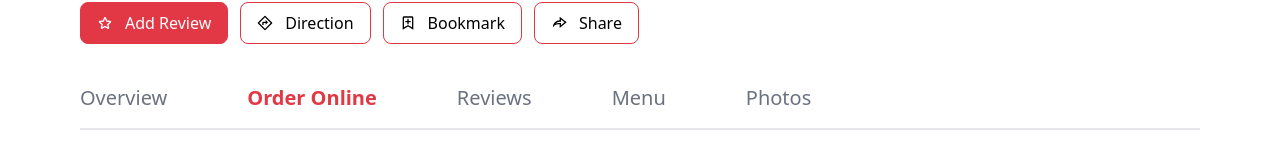
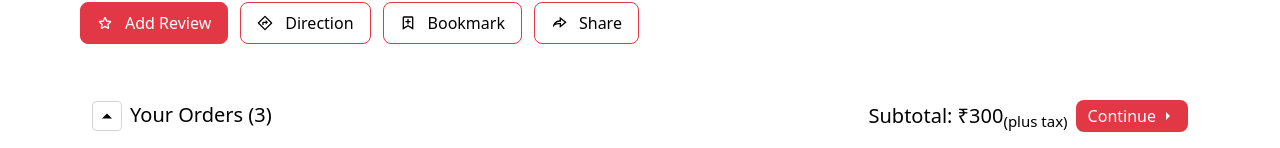
Before and after one commit to ananya-01/Zomato_Clone, a React (Create React App) app in the folder client/: page /restaurant/1/order-online in a window 1280 px wide. Shown: the part 652-800 px from the top of the page. Built offline with nearby package versions, Linux system fonts and the light colour scheme.

Commit message:
Add cart component

```diff
--- a/client/src/Layout/Restaurant.layout.jsx
+++ b/client/src/Layout/Restaurant.layout.jsx
@@ -9,6 +9,7 @@ import ImageGrid from "../components/restaurant/ImageGrid";
 import InfoButtons from "../components/restaurant/InfoButtons";
 import RestaurantInfo from "../components/restaurant/RestaurantInfo";
 import TabContainer from "../components/restaurant/Tabs";
+import CartContainer from "../components/Cart/CartContainer";
 
 const RestaurantLayout = (props) => {
     return(
@@ -49,6 +50,7 @@ const RestaurantLayout = (props) => {
             </div>
             <div className="relative">{props.children}</div>
        </div>
+       <CartContainer />
         </>
     );
 };
--- /dev/null
+++ b/client/src/components/Cart/CartContainer.jsx
@@ -0,0 +1,117 @@
+import React,{useState} from 'react';
+
+//icons
+import {
+    IoMdArrowDropdown,
+    IoMdArrowDropright,
+    IoMdArrowDropup,
+  } from "react-icons/io";
+import { IoCloseSharp } from "react-icons/io5";
+
+//components
+import FoodItem from './FoodItem';
+
+
+  const CartSM = ({ toggle }) => {
+    return (
+      <>
+        <div className="md:hidden flex items-center justify-between">
+          <div className="flex flex-col items-start">
+            <small className="flex items-center gap-1" onClick={toggle}>
+              3 Item <IoMdArrowDropup />{" "}
+            </small>
+            <h4>
+              ₹300
+              <sub>(plus tax)</sub>
+            </h4>
+          </div>
+          <button
+
+            className="flex items-center gap-1 bg-zomato-400 px-3 py-1 text-white rounded-lg"
+          >
+            Continue <IoMdArrowDropright />
+          </button>
+        </div>
+      </>
+    );
+  }
+
+const CartLg = ({ toggle }) => {
+
+    return (
+      <>
+        <div className="hidden md:flex items-center justify-between container px-20 mx-auto">
+          <div className="flex gap-2 text-xl items-start">
+            <span
+              className="border bg-white border-gray-300 p-1 rounded"
+              onClick={toggle}
+            >
+              <IoMdArrowDropup />
+            </span>
+            <h4>Your Orders (3)</h4>
+          </div>
+          <div className="flex items-center gap-2">
+            <h4 className="text-xl">
+              Subtotal: ₹300
+              <sub>(plus tax)</sub>
+            </h4>
+            <button
+              className="flex items-center gap-1 bg-zomato-400 px-3 py-1 text-white rounded-lg"
+            >
+              Continue <IoMdArrowDropright />
+            </button>
+          </div>
+        </div>
+      </>
+    );
+  }
+
+const CartContainer = () => {
+    const [isOpen, setIsOpen] = useState(false);
+    const [cartData, setCartData] = useState([]);
+    const [foods, setFoods] = useState([
+        {
+            name:"Paneer Butter Masala",
+            price:"₹210",
+            quantity:"4",
+          },
+          {
+            name:"Paneer Butter Masala",
+            price:"₹210",
+            quantity:"2",
+          },
+          {
+            name:"Paneer Butter Masala",
+            price:"₹210",
+            quantity:"1",
+          }
+    ]);
+
+    const toggleCart = () => setIsOpen((prev) => !prev);
+    const closeCart = () => setIsOpen(false);
+
+  return (
+    <>
+          {isOpen && (
+            <div className="fixed w-full overflow-y-scroll h-48 bg-white z-10 p-2 bottom-16 px-3">
+              <div className="flex items-center justify-between md:px-20">
+                <h3 className="text-xl font-semibold">Your Orders</h3>
+                <IoCloseSharp onClick={closeCart} />
+              </div>
+              <hr className="my-2" />
+              <div className="flex flex-col gap-2 md:px-20">
+                {foods.map((food) => (
+                  <FoodItem {...food} key={food._id} />
+                ))}
+              </div>
+            </div>
+          )}
+          <div className="fixed w-full bg-white z-10 py-4 px-3 bottom-0">
+            <CartSM toggle={toggleCart} />
+            <CartLg toggle={toggleCart} />
+          </div>
+    </>
+  );
+}
+
+export default CartContainer;
--- /dev/null
+++ b/client/src/components/Cart/FoodItem.jsx
@@ -0,0 +1,38 @@
+import React from 'react';
+
+//Icons
+import { BsTrashFill } from "react-icons/bs";
+
+const FoodItem = (props) => {
+    return (
+        <>
+        <div className="flex items-center justify-between">
+          <h5>{props.name}</h5>
+          <div className="flex items-center gap-2">
+            <div className="flex flex-col items-end">
+              <small>${props.price}</small>
+              <div className="px-1 bg-zomato-400 text-white rounded flex items-center gap-1">
+                <button
+                  className="p-1 bg-zomato-400 text-white rounded"
+                >
+                  -
+                </button>
+                <small>{props.quantity}</small>
+                <button
+                  className="p-1 bg-zomato-400 text-white rounded"
+                >
+                  +
+                </button>
+              </div>
+            </div>
+            <BsTrashFill
+              className="text-zomato-400 text-lg md:text-xl"
+            />
+          </div>
+        </div>
+        <hr className="my-2" />
+      </>
+    );
+}
+
+export default FoodItem;
```
